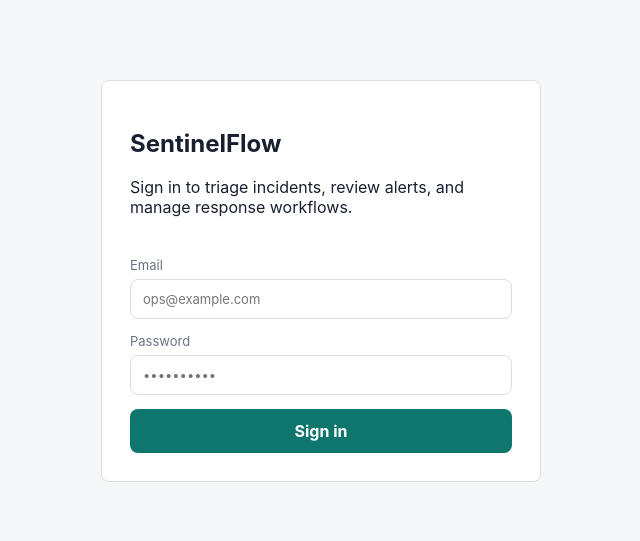
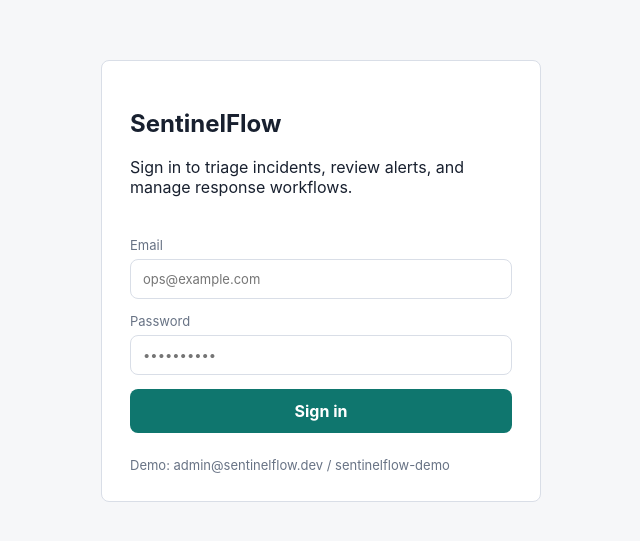
Before and after one commit to sanskar-vermaa/sentinelflowse, a Next.js app in the folder apps/web/: page /login in a window 1280 px wide. Shown: the part 119-660 px from the top of the page, without its empty margins (319-959 px from the left). Built offline with nearby package versions, Linux system fonts and the light colour scheme.

Commit message:
feat(web): show demo login hint

```diff
--- a/apps/web/app/globals.css
+++ b/apps/web/app/globals.css
@@ -245,6 +245,12 @@ a {
   padding: 12px;
 }
 
+.hint {
+  color: var(--muted);
+  font-size: 13px;
+  margin: 0;
+}
+
 .inline-form {
   display: flex;
   gap: 10px;
--- a/apps/web/app/login/page.tsx
+++ b/apps/web/app/login/page.tsx
@@ -17,6 +17,7 @@ export default function LoginPage() {
           </label>
           <button type="button">Sign in</button>
         </form>
+        <p className="hint">Demo: admin@sentinelflow.dev / sentinelflow-demo</p>
       </section>
     </main>
   );
```
